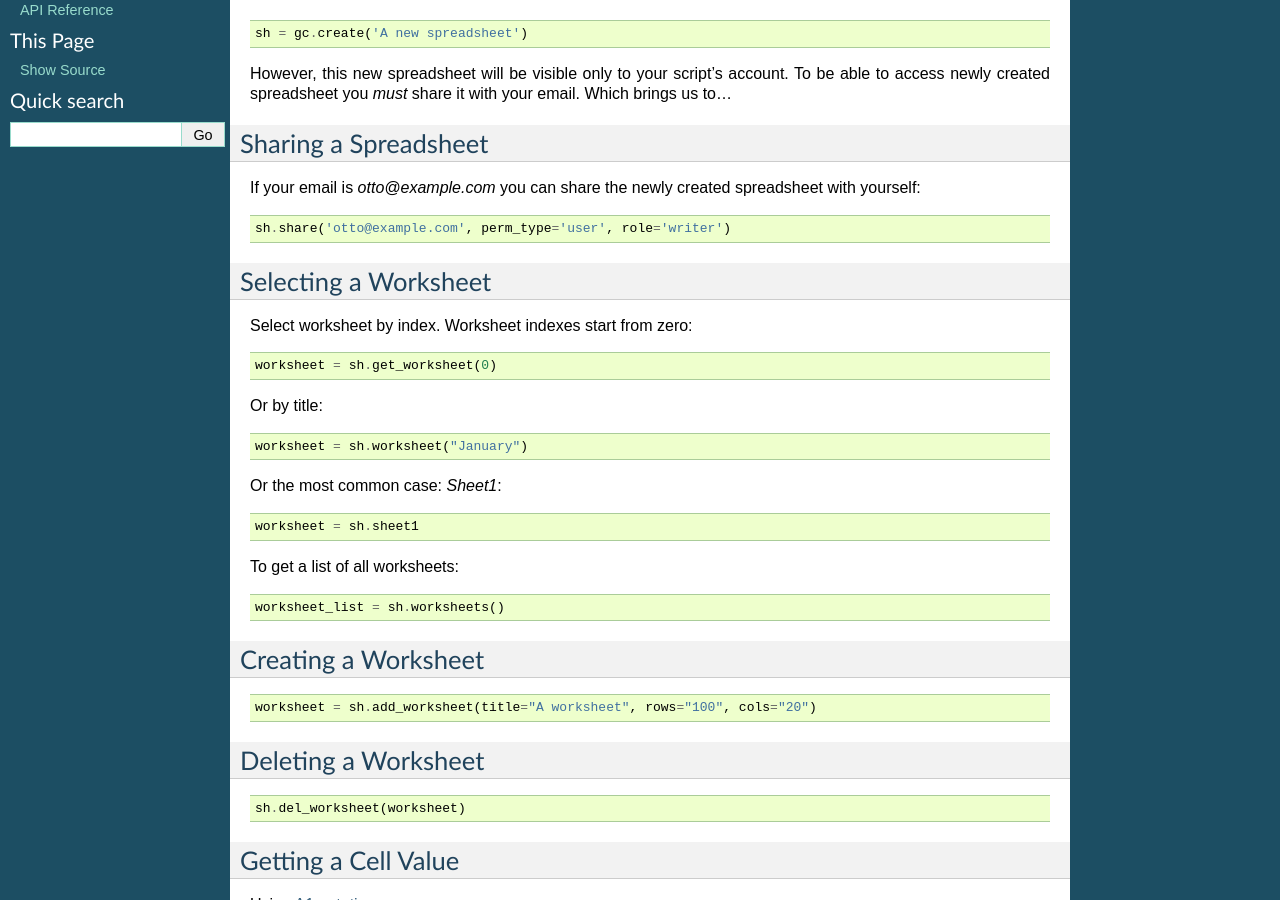
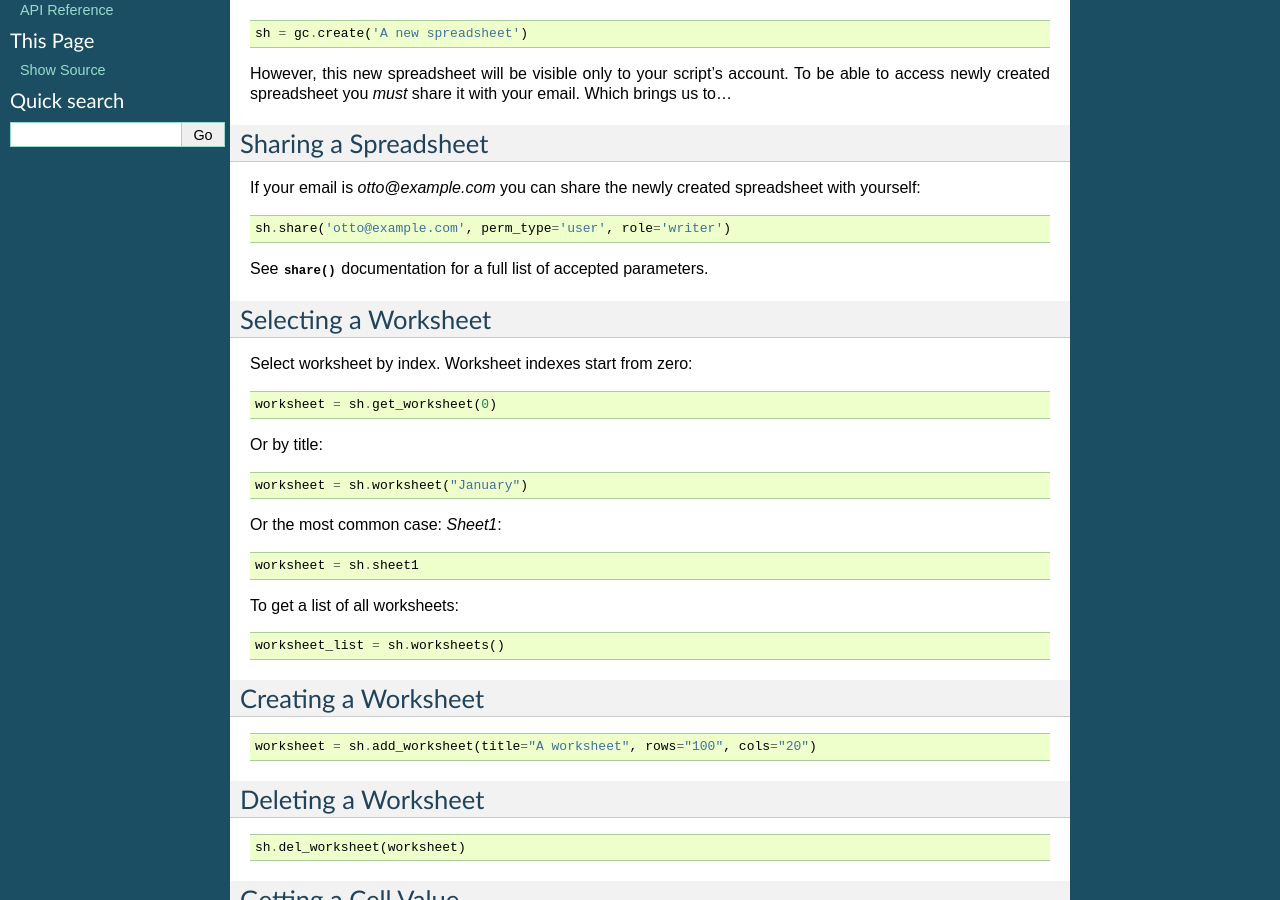
Before and after one commit to KendrickColeman/gspread, a Sphinx documentation site: the page built from docs/user-guide.rst, in a window 1280 px wide and 900 px high, scrolled down 466 px. Built offline with Sphinx 7.4.7, drawn with Linux system fonts in a browser that asks for light colours.

Commit message:
Link `share` method from the user guide

```diff
--- a/docs/user-guide.rst
+++ b/docs/user-guide.rst
@@ -47,6 +47,8 @@ with yourself:
 .. code:: python
 
    sh.share('otto@example.com', perm_type='user', role='writer')
+
+See :meth:`~gspread.models.Spreadsheet.share` documentation for a full list of accepted parameters.
 
 
 Selecting a Worksheet
```
